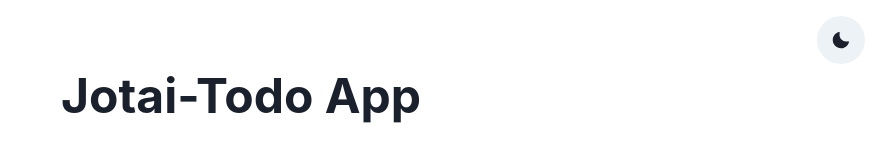
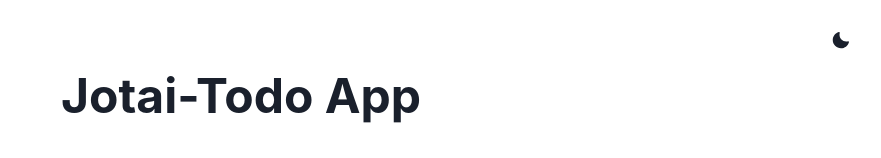
Before and after one commit to kilee1230/jotai-todo, a React (Vite) app: page / in a window 1280 px wide. Shown: the top 158 px of the page, without its empty margins (399-1280 px from the left). Built offline with nearby package versions, Linux system fonts and the light colour scheme.

Commit message:
feat: use animation on theme change

```diff
--- a/src/components/ThemeSwitcher.tsx
+++ b/src/components/ThemeSwitcher.tsx
@@ -1,6 +1,7 @@
 import * as React from "react";
 import { IconButton } from "@chakra-ui/react";
 import { MoonIcon, SunIcon } from "@chakra-ui/icons";
+import { motion } from "framer-motion";
 
 interface ColorModeSwitcherProps {
   toggleTheme: () => void;
@@ -14,12 +15,19 @@ const ColorModeSwitcher: React.FC<ColorModeSwitcherProps> = ({
   const buttonProps = {
     size: "lg",
     isRound: true,
-    alignSelf: "flex-end",
+    variant: "ghost",
     icon: theme === "light" ? <MoonIcon /> : <SunIcon />,
     "aria-label": "Switch DarkMode",
   };
 
-  return <IconButton onClick={toggleTheme} {...buttonProps} />;
+  return (
+    <motion.div
+      whileTap={{ rotate: 180 }}
+      style={{ display: "flex", alignSelf: "flex-end" }}
+    >
+      <IconButton onClick={toggleTheme} {...buttonProps} />
+    </motion.div>
+  );
 };
 
 export default ColorModeSwitcher;
```
